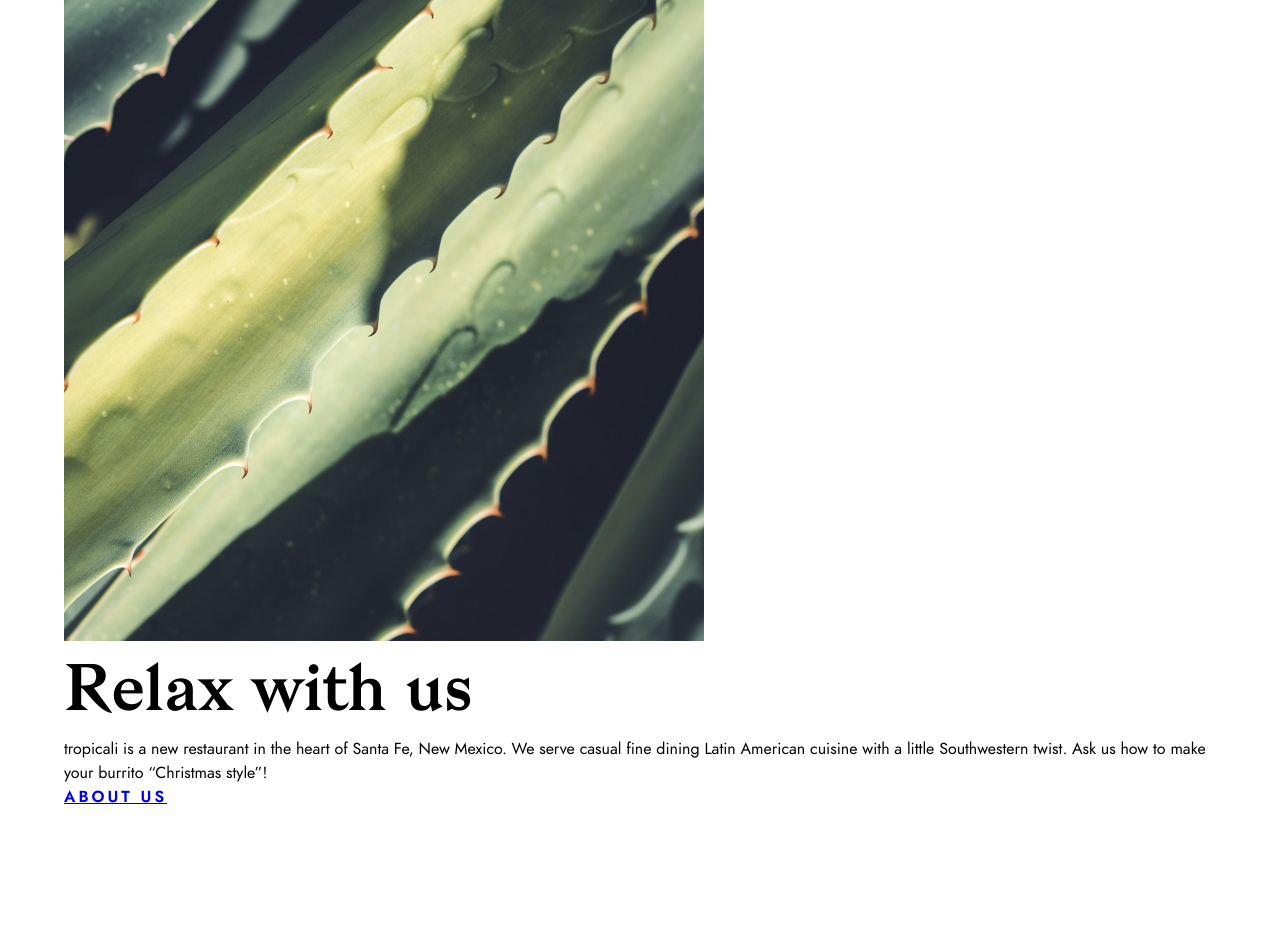
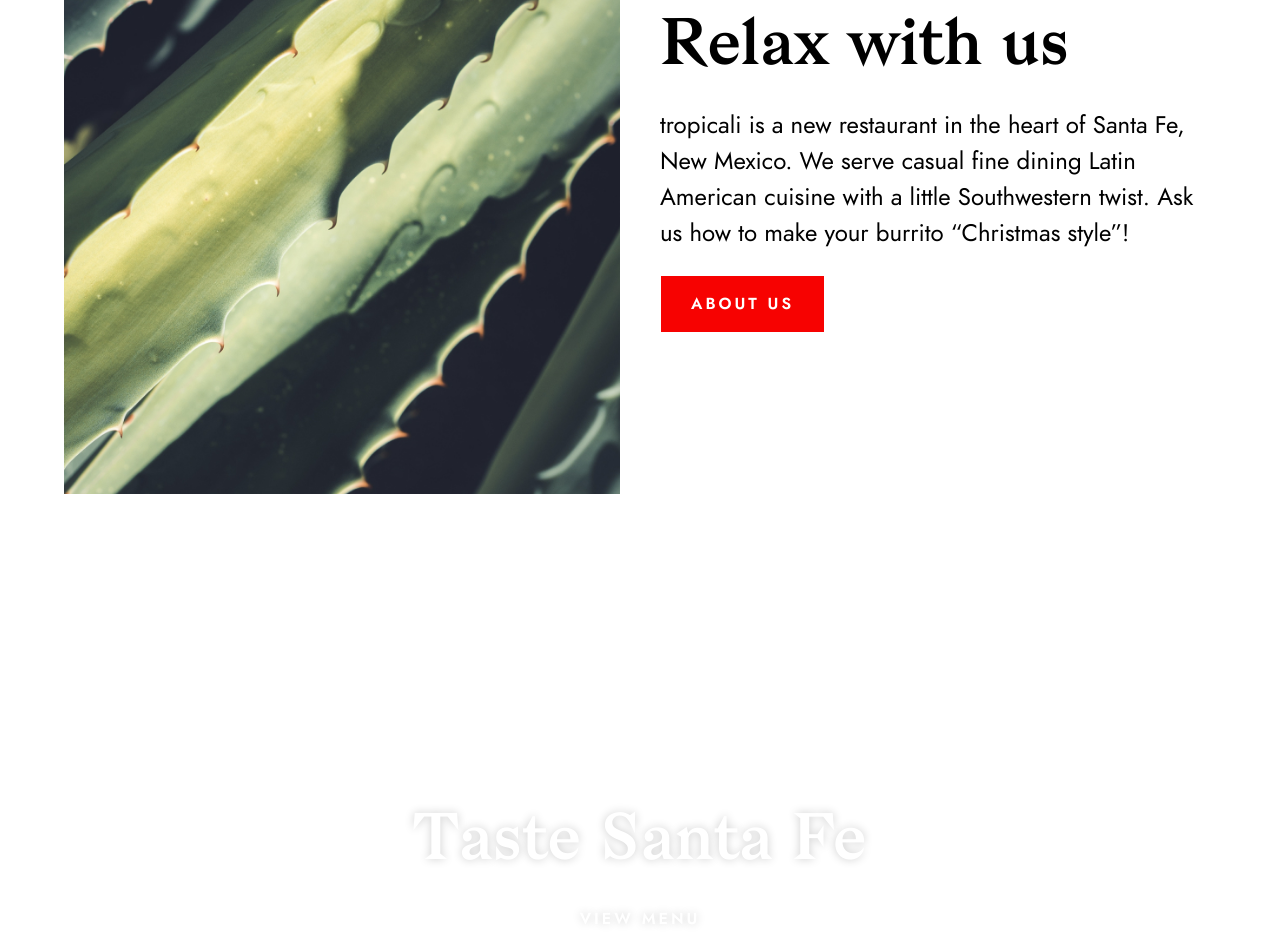
Before and after one commit to marcsist/tropicali, a website: page src/index.html in a window 1280 px wide. Shown: the part 1023-1974 px from the top of the page. Drawn offline with Linux system fonts and the light colour scheme; files that its build step writes are made by us from their sources; files whose address does not match are found by name.

Commit message:
sorted responsive layout with md & sm media queries

```diff
--- a/src/css/app.css
+++ b/src/css/app.css
@@ -1,5 +1,5 @@
 @custom-media --mq-medium (max-width: 800px);
-
+@custom-media --mq-small (max-width: 550px);
 
 :root {
     --primary-color:#f70201;
@@ -11,6 +11,7 @@
     --gap-spacing: 40px;
     --header-height: 80px;
     --hero-spacing: 240px;
+    --centered-width: 55%;
 }
 
 
@@ -19,6 +20,15 @@
         --main-spacing: 40px;
         --gap-spacing: 32px;
         --hero-spacing: 120px;
+        --centered-width: 80%;
+    }
+}
+
+@media (--mq-small) {
+    :root {
+        --main-spacing: 32px;
+        --hero-spacing: 80px;
+
     }
 }
 
@@ -60,3 +70,51 @@ section.hero.menu {
         "img/green-wall@2x.jpg" 2x);
 
 }
+
+section.hero h2 {
+    margin-bottom: 12px;
+}
+
+section.grid {
+    display: grid;
+    grid-template-columns: 1fr 1fr;
+    grid-gap: var(--gap-spacing);
+    align-items: center;
+}
+
+section.grid p {
+    margin: 24px 0 24px 0;
+}
+
+.button {
+    display: inline-block;
+    color: var(--text-on-dark);
+    border: 1px solid var(--text-on-dark);
+    padding: 16px 30px 16px 30px;
+}
+
+.button-full {
+    background-color: var(--primary-color)
+}
+
+section.centered{
+    text-align: center;
+    width: var(--centered-width);
+    margin-left: auto;
+    margin-right: auto;
+}
+
+@media (--mq-small) {
+    section.grid {
+        grid-template-columns: 1fr;
+    }
+
+    header img {
+        width: 160px;
+    }
+
+    .button {
+        padding: 8px 16px 8px 16px;
+    }
+
+}
--- a/src/css/typography.css
+++ b/src/css/typography.css
@@ -1,4 +1,5 @@
 @custom-media --mq-medium (max-width: 800px);
+@custom-media --mq-small (max-width: 550px);
 
 
 @font-face {
@@ -37,14 +38,21 @@
     }
 }
 
+@media (--mq-small){
+    :root {
+        --h1-size: 40px;
+        --h2-size: 32px;
+    }
+}
 body {
     font-family: var(--body-font);
-    font-size: var(--font-size);
+    font-size: var(--body-size);
     line-height: 1.5;
 }
 
 h1, h2, h3 {
     font-family: var(--title-font);
+    line-height: 1.25;
 }
 
 h1 {
@@ -64,6 +72,7 @@ h3 {
     font-weight: 700;
     letter-spacing: 3px;
     text-transform: UPPERCASE;
+    text-decoration: none;
 
 
 }
```
Also changed, not shown: dist/app.css.
